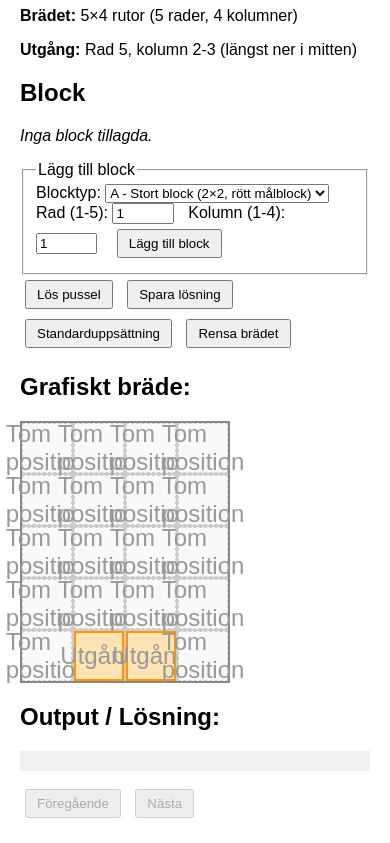
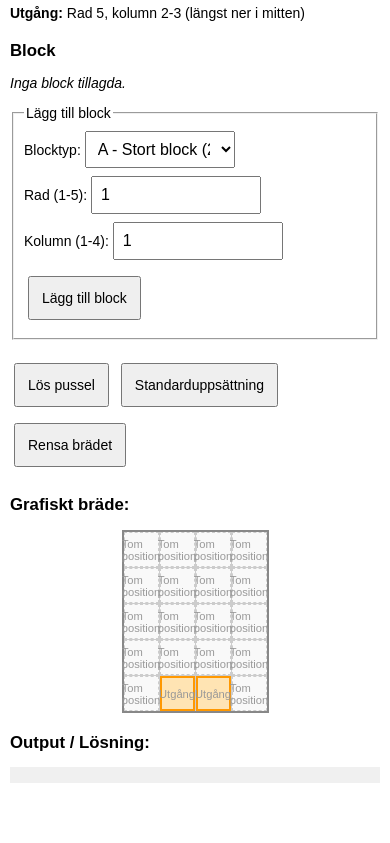
Before and after one commit to fredrik013/Klotski-solver, a plain HTML site: page klotski-solver.html in a window 390 px wide. Shown: the part 73-916 px from the top of the page. After the commit the page ends 869 px from the top, so only its background shows below. Drawn offline with Linux system fonts and the light colour scheme.

Commit message:
Lägg till mobilvänlig CSS och dölj navigeringsknappar tills lösning finns - Lägg till responsiv CSS för telefoner och surfplattor - Dölj 'Spara lösning' och stegnavigering tills en lösning existerar - Förbättra touch-vänlighet med större knappar och rätt font-storlekar - Optimera layout för små skärmar (768px och 480px breakpoints)

```diff
--- a/klotski-solver.html
+++ b/klotski-solver.html
@@ -87,6 +87,123 @@
       display: block;
       margin-bottom: 10px;
     }
+
+    /* Mobilvänlig CSS för telefoner och surfplattor */
+    @media (max-width: 768px) {
+      body {
+        margin: 10px;
+        font-size: 14px;
+      }
+
+      h1 {
+        font-size: 1.5em;
+        margin-bottom: 15px;
+      }
+
+      h2 {
+        font-size: 1.2em;
+        margin-top: 20px;
+      }
+
+      /* Mindre bräde för mobil */
+      #board {
+        grid-template-columns: repeat(4, 45px);
+        grid-template-rows: repeat(5, 45px);
+        gap: 1px;
+        margin: 15px auto;
+      }
+
+      /* Anpassa block och celler */
+      .block, .empty-cell {
+        font-size: 0.9em;
+        min-height: 43px;
+        min-width: 43px;
+      }
+
+      /* Större knappar för touch */
+      button {
+        padding: 12px 16px;
+        margin: 8px 4px;
+        font-size: 16px; /* Viktigt för iOS - förhindrar zoom */
+        min-height: 44px; /* Apple's rekommenderade touch-storlek */
+      }
+
+      /* Responsiva formulär */
+      fieldset {
+        padding: 10px;
+        margin-bottom: 15px;
+      }
+
+      label {
+        display: block;
+        margin-bottom: 8px;
+        margin-right: 0;
+      }
+
+      select, input[type="number"] {
+        width: 100%;
+        max-width: 150px;
+        padding: 8px;
+        font-size: 16px; /* Förhindrar zoom på iOS */
+      }
+
+      /* Mindre text i output */
+      #output {
+        font-size: 13px;
+        padding: 8px;
+      }
+
+      /* Anpassa blocklista */
+      #blocksList ul {
+        padding-left: 15px;
+      }
+
+      #blocksList li {
+        margin-bottom: 8px;
+        font-size: 14px;
+      }
+    }
+
+    /* Extra små skärmar (telefoner i porträttläge) */
+    @media (max-width: 480px) {
+      #board {
+        grid-template-columns: repeat(4, 35px);
+        grid-template-rows: repeat(5, 35px);
+      }
+
+      .block, .empty-cell {
+        font-size: 0.8em;
+        min-height: 33px;
+        min-width: 33px;
+      }
+
+      button {
+        padding: 10px 12px;
+        font-size: 14px;
+      }
+
+      h1 {
+        font-size: 1.3em;
+      }
+    }
+
+    /* Dölj stegknappar tills en lösning finns */
+.step-navigation {
+  display: none;
+}
+
+.step-navigation.visible {
+  display: block;
+}
+
+/* Dölj sparaknapp tills en lösning finns */
+.save-button {
+  display: none;
+}
+
+.save-button.visible {
+  display: inline-block;
+}
   </style>
 </head>
 <body>
@@ -116,7 +233,7 @@
   </fieldset>
 
   <button id="solveBtn" aria-label="Lös pussel">Lös pussel</button>
-  <button id="saveBtn" aria-label="Spara lösning">Spara lösning</button>
+<button id="saveBtn" class="save-button" aria-label="Spara lösning">Spara lösning</button>
   <button id="setupStandardBtn" aria-label="Sätt upp standard Klotski-pussel">Standarduppsättning</button>
   <button id="clearBtn" aria-label="Rensa brädet">Rensa brädet</button>
 
@@ -126,12 +243,13 @@
   <h2>Output / Lösning:</h2>
   <pre id="output" aria-live="polite" role="status"></pre>
 
-  <div>
+  <div class="step-navigation" id="stepNavigation">
     <button id="prevStepBtn" disabled>Föregående</button>
     <button id="nextStepBtn" disabled>Nästa</button>
   </div>
 
   <script>
+    // ...existing code...
     const blocks = [];
     let blockCounter = { A: 0, B: 0, C: 0, D: 0 };
 
@@ -481,6 +599,13 @@
 
     function showStep(stepIndex) {
       if (!lastSolutionSteps) return;
+
+        // Visa stegnavigation när lösning finns
+  document.getElementById('stepNavigation').className = 'step-navigation visible';
+
+    // Visa sparaknapp när lösning finns
+  document.getElementById('saveBtn').className = 'save-button visible';
+
       const outputEl = document.getElementById('output');
       const step = lastSolutionSteps[stepIndex];
 
@@ -529,6 +654,13 @@
       const escY = 4;
       const escX = 1;
       const outputEl = document.getElementById('output');
+
+      // Dölj stegnavigation när ny lösning startar
+  document.getElementById('stepNavigation').className = 'step-navigation';
+
+  // Dölj sparaknapp när ny lösning startar
+document.getElementById('saveBtn').className = 'save-button';
+
       if (blocks.length === 0) {
         outputEl.textContent = 'Fel: Inga block har lagts till. Lägg till minst ett block innan du försöker lösa pusslet.';
         outputEl.setAttribute('aria-live', 'assertive');
@@ -545,7 +677,7 @@
         document.getElementById('nextStepBtn').disabled = true;
         lastSolutionSteps = null;
         return;
-      }
+           }
       const game = {
         boardSize: [rows, cols],
         escapePoint: [escY, escX],
@@ -685,6 +817,8 @@
       document.getElementById('prevStepBtn').disabled = true;
       document.getElementById('nextStepBtn').disabled = true;
       lastSolutionSteps = null;
+        document.getElementById('stepNavigation').className = 'step-navigation';
+        document.getElementById('saveBtn').className = 'save-button';
     });
 
     // Ny funktion: rensa brädet
@@ -693,9 +827,11 @@
       blockCounter = { A: 0, B: 0, C: 0, D: 0 };
       renderBlocksList();
       document.getElementById('output').textContent = 'Brädet är nu rensat.';
-      document.getElementById('prevStepBtn').disabled = true;
+              document.getElementById('prevStepBtn').disabled = true;
       document.getElementById('nextStepBtn').disabled = true;
       lastSolutionSteps = null;
+document.getElementById('stepNavigation').className = 'step-navigation';
+      document.getElementById('saveBtn').className = 'save-button';
     });
   </script>
 </body>
```
